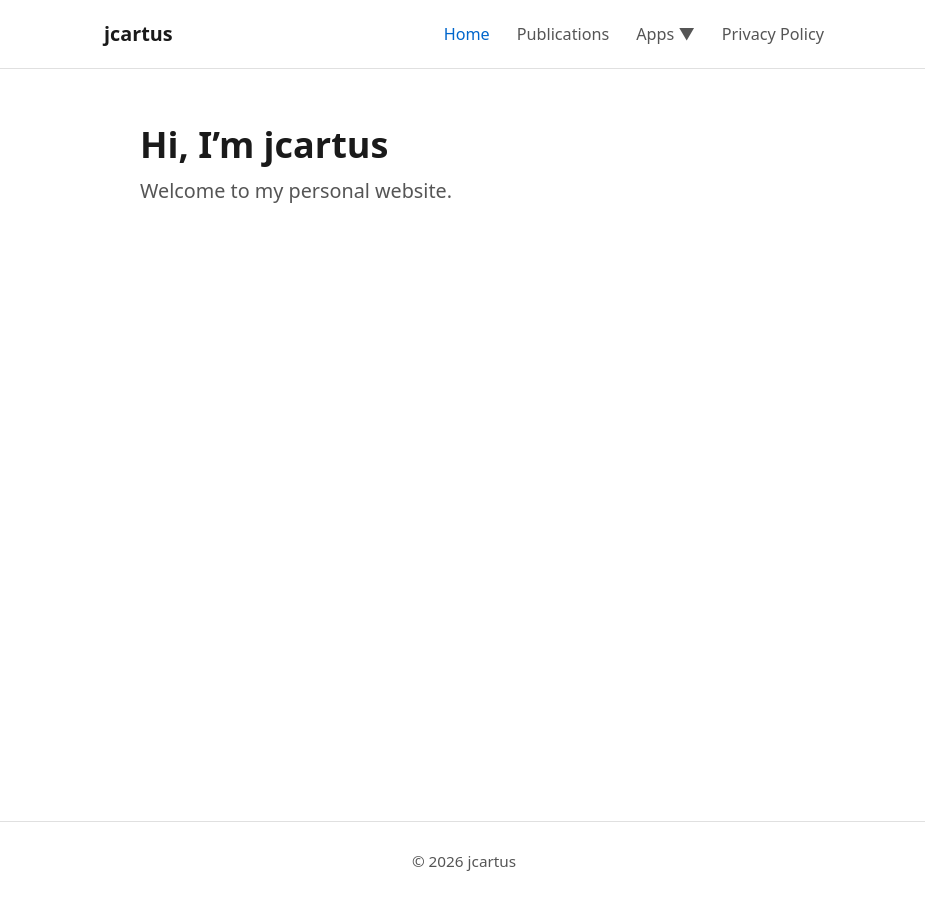
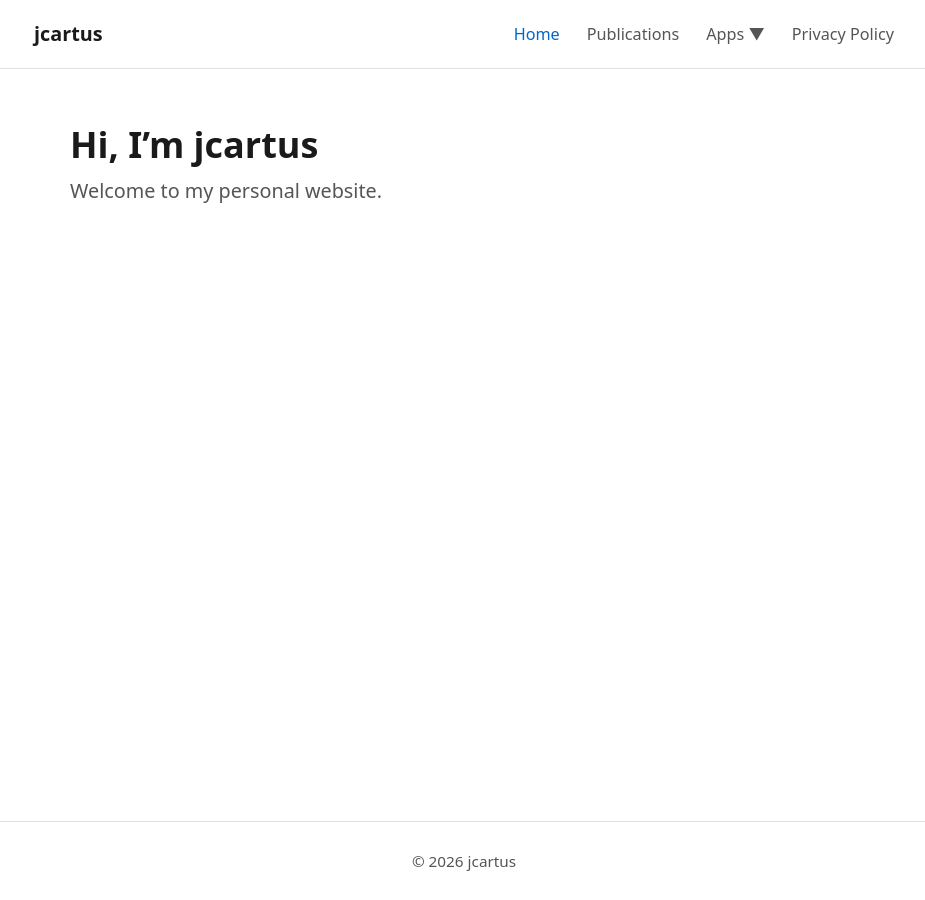
Before and after one commit to jcartus/jcartus.github.io, a Jekyll site: the page built from index.md, in a window 1280 px wide. Shown: the whole page, without its empty margins (176-1101 px from the left). Built offline with Jekyll 4.4.1, drawn with Linux system fonts in a browser that asks for light colours.

Commit message:
made page a little wider

```diff
--- a/assets/css/style.css
+++ b/assets/css/style.css
@@ -11,7 +11,7 @@
   --color-accent: #0066cc;
   --color-border: #e0e0e0;
   --font-sans: system-ui, -apple-system, sans-serif;
-  --max-width: 720px;
+  --max-width: 860px;
 }
 
 html {
```
